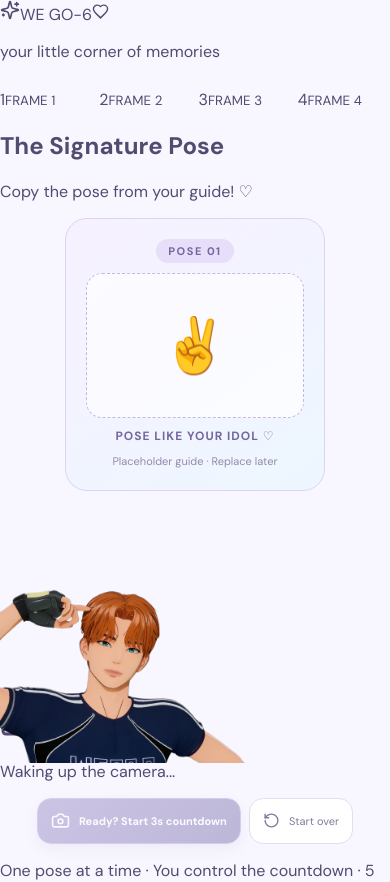
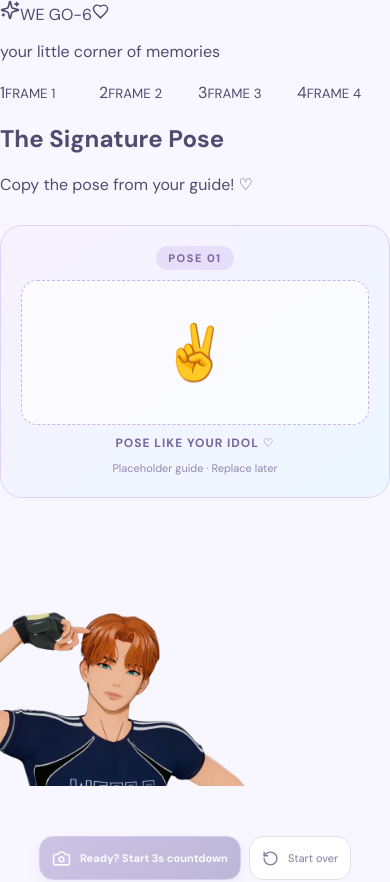
Before and after one commit to haeyeongie1004/wego6-four-cut-photobooth, a React (Vite) app: page / in a window 390 px wide. Shown: the top 882 px of the page. Built offline with nearby package versions, Linux system fonts and the light colour scheme; no server answers.

Commit message:
Update styles.css

```diff
--- a/src/styles.css
+++ b/src/styles.css
@@ -621,3 +621,183 @@ footer {
   object-fit: contain;
   pointer-events: none;
 }
+
+/* Mobile layout fixes for WE GO-6 */
+@media (max-width: 768px) {
+  .page {
+    width: 100%;
+    min-width: 0;
+    padding: 24px 12px 20px;
+    overflow-x: clip;
+  }
+
+  .header {
+    width: 100%;
+    margin: 0 auto 22px;
+  }
+
+  .header h1 {
+    font-size: clamp(32px, 10vw, 46px);
+    letter-spacing: 3px;
+    overflow-wrap: anywhere;
+  }
+
+  .eyebrow {
+    font-size: 9px;
+    letter-spacing: 2px;
+  }
+
+  .subtitle {
+    font-size: 11px;
+    line-height: 1.5;
+    letter-spacing: 0.5px;
+  }
+
+  .studio {
+    width: 100%;
+    max-width: 510px;
+    min-width: 0;
+    padding: 14px;
+    border-radius: 20px;
+  }
+
+  /* Keep the camera and its overlays in the same coordinate space. */
+  .camera-panel {
+    display: flex;
+    flex-direction: column;
+    align-items: stretch;
+    gap: 14px;
+    width: 100%;
+    min-width: 0;
+  }
+
+  .camera-panel .section-heading,
+  .camera-panel .error-message,
+  .camera-panel .controls,
+  .camera-panel .hint,
+  .camera-panel .pose-guide,
+  .camera-panel .camera-frame {
+    width: 100%;
+    min-width: 0;
+    margin-left: 0;
+    margin-right: 0;
+  }
+
+  .camera-panel .pose-guide {
+    max-width: 100%;
+  }
+
+  .camera-frame,
+  .camera-area {
+    width: 100%;
+    min-width: 0;
+    aspect-ratio: 4 / 3;
+  }
+
+  .camera-video {
+    width: 100%;
+    height: 100%;
+    object-fit: cover;
+  }
+
+  .frame-overlay {
+    width: 100%;
+    height: 100%;
+    object-fit: contain;
+  }
+
+  .idol-layout {
+    gap: 5px;
+    padding: 6px;
+  }
+
+  .idol-placeholder {
+    min-width: 0;
+    border-radius: 10px;
+  }
+
+  .idol-silhouette {
+    font-size: clamp(24px, 8vw, 42px);
+  }
+
+  .idol-number,
+  .idol-caption,
+  .user-camera-slot {
+    font-size: clamp(7px, 2.2vw, 9px);
+    letter-spacing: 0.5px;
+    text-align: center;
+    overflow-wrap: anywhere;
+  }
+
+  .pose-overlay {
+    top: 6px;
+    right: 6px;
+    width: clamp(64px, 22vw, 86px);
+  }
+
+  .controls {
+    display: flex;
+    flex-wrap: wrap;
+    justify-content: center;
+    gap: 8px;
+  }
+
+  .primary-button,
+  .secondary-button {
+    min-height: 44px;
+    max-width: 100%;
+    padding: 0 12px;
+    font-size: 11px;
+  }
+
+  .download-button {
+    min-height: 46px;
+  }
+
+  .progress {
+    grid-template-columns: repeat(4, minmax(0, 1fr));
+    gap: 6px;
+    margin-top: 20px;
+  }
+
+  .progress-item {
+    min-width: 0;
+    border-radius: 9px;
+  }
+
+  .progress-label {
+    font-size: 8px;
+    letter-spacing: 0.5px;
+  }
+
+  footer {
+    gap: 8px 14px;
+    padding: 0 4px;
+    font-size: 8px;
+    letter-spacing: 1px;
+    text-align: center;
+  }
+}
+
+/* Extra-small phones */
+@media (max-width: 360px) {
+  .page {
+    padding-right: 8px;
+    padding-left: 8px;
+  }
+
+  .studio {
+    padding: 10px;
+  }
+
+  .header h1 {
+    font-size: 30px;
+    letter-spacing: 2px;
+  }
+
+  .primary-button,
+  .secondary-button {
+    padding: 0 9px;
+    font-size: 10px;
+  }
+}
```
